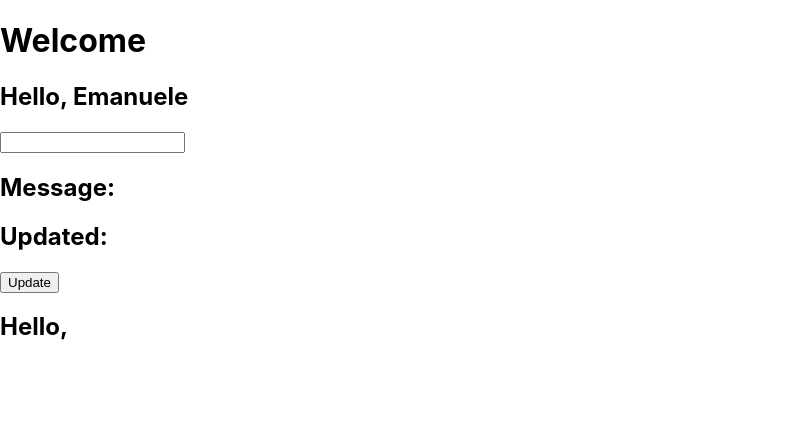
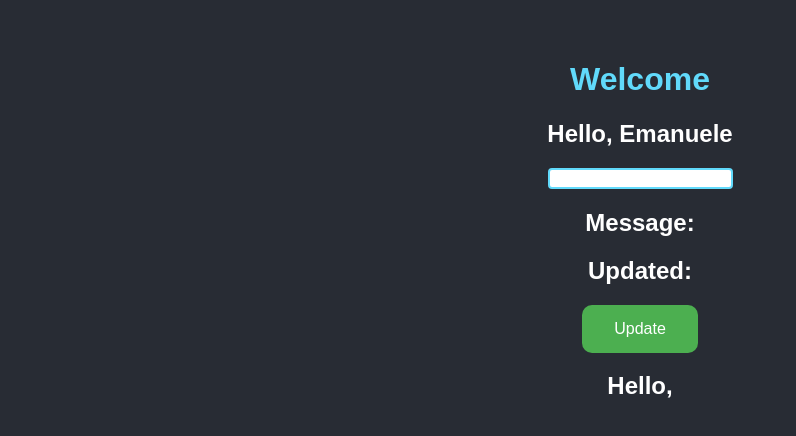
Before and after one commit to EmanueleCalderaro/react-app, a React (Create React App) app: page / in a window 1280 px wide. Shown: the top 436 px of the page, without its empty margins (0-796 px from the left). Built offline with nearby package versions, Linux system fonts and the light colour scheme.

Commit message:
Update css and implement functionality

```diff
--- a/src/App.css
+++ b/src/App.css
@@ -1,3 +1,25 @@
+.Button {
+  background-color: #4CAF50; /* Green */
+  border: none;
+  color: white;
+  padding: 15px 32px;
+  text-align: center;
+  text-decoration: none;
+  display: inline-block;
+  font-size: 16px;
+  border-radius: 10px;
+}
+
+.Button:hover {
+  background-color: #61dafb;
+  color: #282c34;
+}
+
+input[type=text] {
+  border: 2px solid #61dafb;
+  border-radius: 4px;
+}
+
 .App {
   text-align: center;
 }
@@ -36,3 +58,11 @@
     transform: rotate(360deg);
   }
 }
+
+body {
+  background-color: #282c34;
+  color: white;
+  padding: 40px;
+  font-family: Sans-Serif;
+  text-align: center;
+}
--- a/src/App.js
+++ b/src/App.js
@@ -1,10 +1,12 @@
 import { useState } from "react";
+import './App.css';
+
 
 export default function App() {
 
   return (
     <div>
-      <h1>Welcome</h1>
+      <h1 className="App-link">Welcome</h1>
       <Greeting name = "Emanuele" />
       <Change />
     </div>
@@ -43,7 +45,7 @@ function Change(){
 
       <h2>Updated: {updated}</h2>
 
-      <button onClick={handleClick}>Update</button>
+      <button onClick={handleClick} className="Button">Update</button>
 
       <h2>Hello, {message}</h2>
 
```
